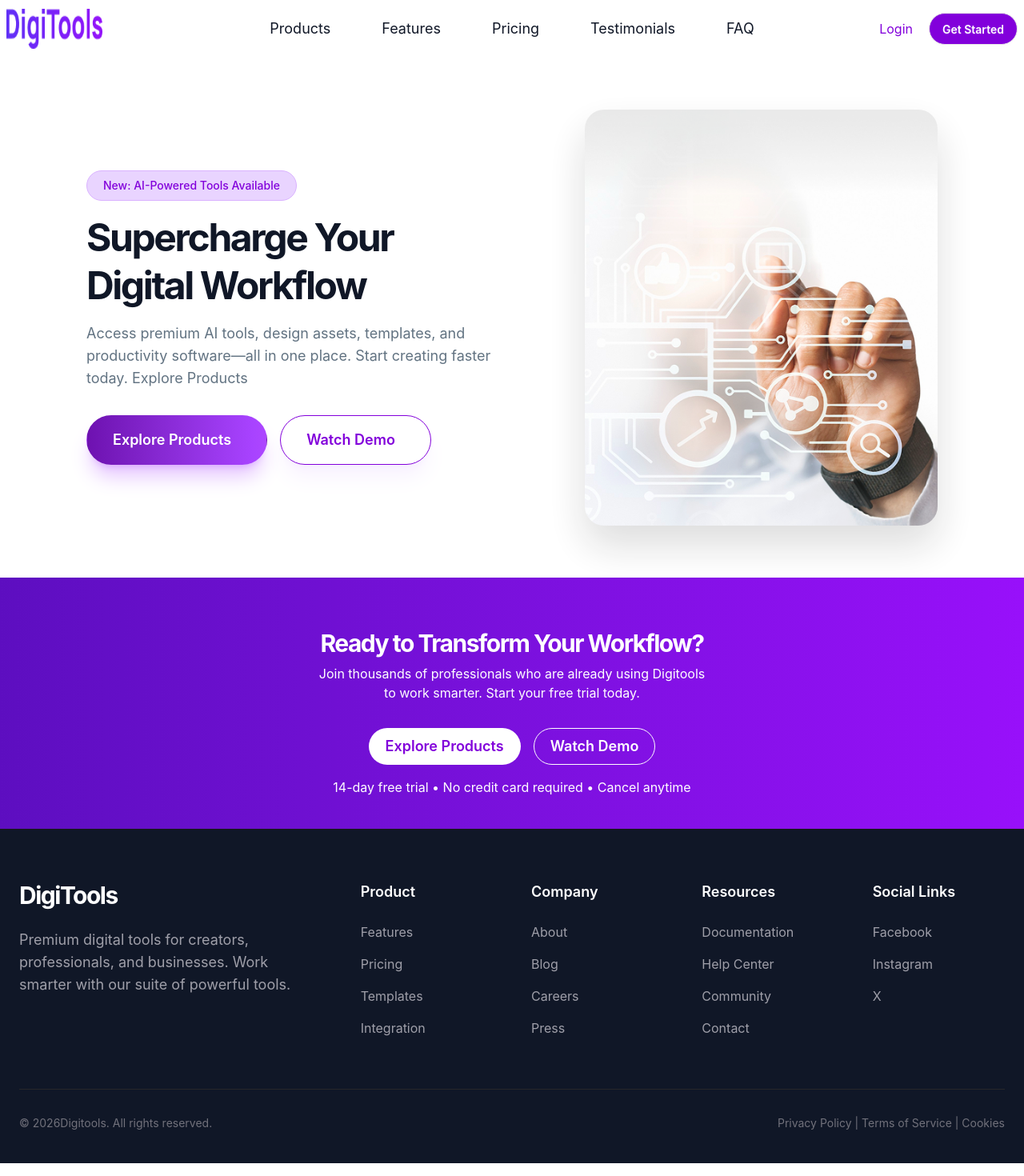
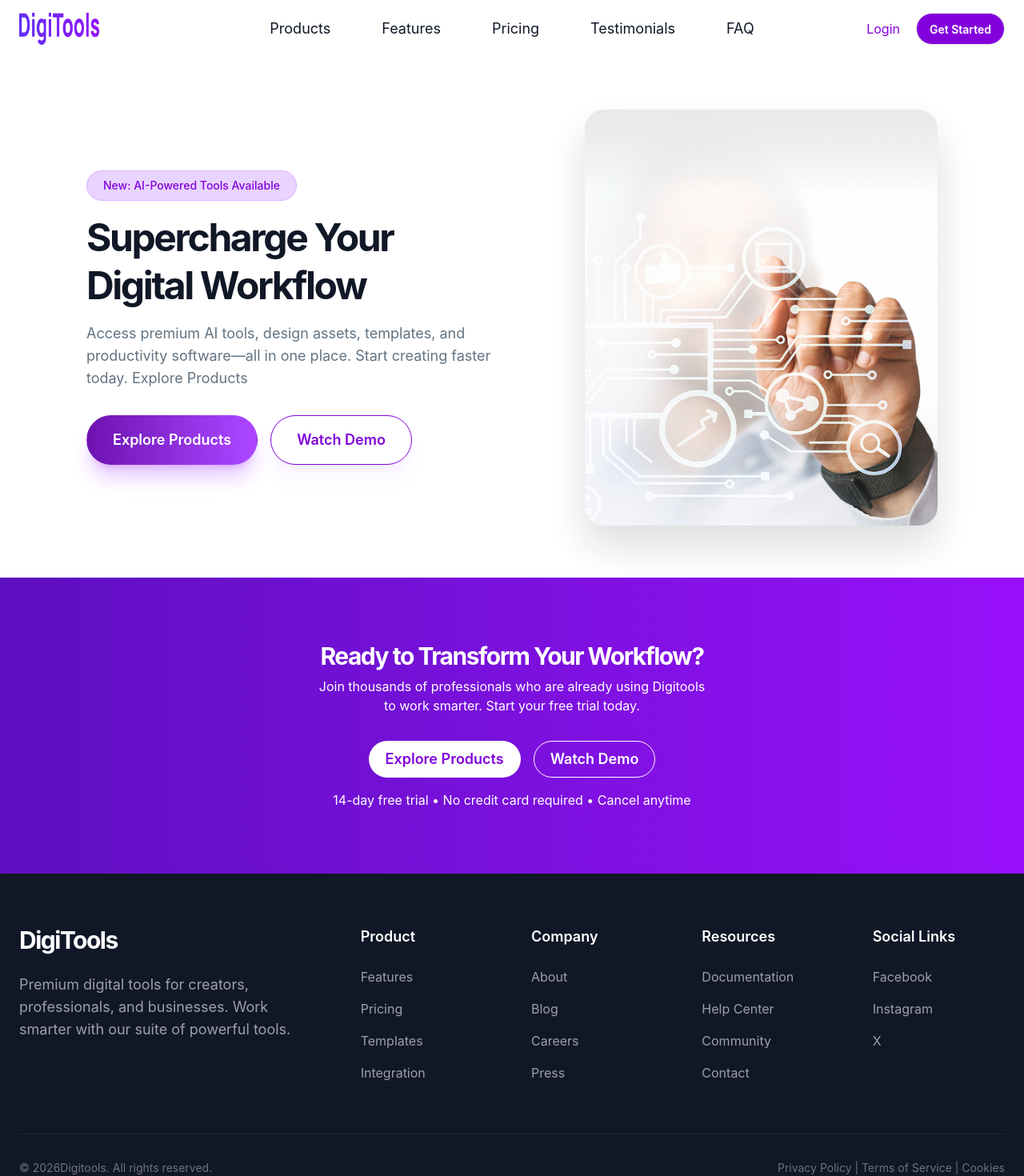
Before and after one commit to raimasaniyat/DigiTools, a React (Vite) app: page / in a window 1280 px wide. Shown: the top 1470 px of the page at 80% size. Built offline with nearby package versions, Linux system fonts and the light colour scheme.

Commit message:
heading tag updated

```diff
--- a/src/Components/Banner/Banner.jsx
+++ b/src/Components/Banner/Banner.jsx
@@ -26,11 +26,9 @@ const Banner = () => {
           <div className="flex flex-wrap gap-4 pt-4">
             <button className="bg-linear-to-r from-purple-800 to-purple-500 px-8 py-4 rounded-full font-semibold text-lg shadow-xl shadow-purple-500/30 flex items-center gap-3 group text-white border border-transparent">
               Explore Products
-              <span className="group-hover:translate-x-1 transition"></span>
             </button>
             <button className="bg-transparent px-8 py-4 rounded-full font-semibold text-lg shadow-xl shadow-purple-200/30 flex items-center gap-3 group text-purple-700 border border-purple-700">
               Watch Demo
-              <span className="group-hover:translate-x-1 transition"></span>
             </button>
           </div>
 
--- a/src/Components/Footer/Footer.jsx
+++ b/src/Components/Footer/Footer.jsx
@@ -19,7 +19,7 @@ const Footer = () => {
 
 
           <div className="md:col-span-2">
-            <h3 className="text-white font-semibold mb-6 text-lg">Product</h3>
+            <h5 className="text-white font-semibold mb-6 text-lg">Product</h5>
             <ul className="space-y-4 text-zinc-400">
               <li>
                 <a href="#" className="hover:text-white transition">
@@ -45,7 +45,7 @@ const Footer = () => {
           </div>
 
           <div className="md:col-span-2">
-            <h3 className="text-white font-semibold mb-6 text-lg">Company</h3>
+            <h5 className="text-white font-semibold mb-6 text-lg">Company</h5>
             <ul className="space-y-4 text-zinc-400">
               <li>
                 <a href="#" className="hover:text-white transition">
@@ -71,7 +71,7 @@ const Footer = () => {
           </div>
 
           <div className="md:col-span-2">
-            <h3 className="text-white font-semibold mb-6 text-lg">Resources</h3>
+            <h5 className="text-white font-semibold mb-6 text-lg">Resources</h5>
             <ul className="space-y-4 text-zinc-400">
               <li>
                 <a href="#" className="hover:text-white transition">
@@ -96,7 +96,7 @@ const Footer = () => {
             </ul>
           </div>
           <div className="md:col-span-2">
-            <h3 className="text-white font-semibold mb-6 text-lg">Social Links</h3>
+            <h5 className="text-white font-semibold mb-6 text-lg">Social Links</h5>
             <ul className="space-y-4 text-zinc-400">
               <li>
                 <a href="#" className="hover:text-white transition">
@@ -122,7 +122,7 @@ const Footer = () => {
           <div><p>© {new Date().getFullYear()}Digitools. All rights reserved.</p></div>
 
           <div className="flex gap-6">
-            <a href="#" className="hover:text-red-400 transition">
+            <a href="#" className="hover:text-purple-400 transition">
                 Privacy Policy | Terms of Service | Cookies
             </a>
           </div>
--- a/src/Components/Nav/NavBar.jsx
+++ b/src/Components/Nav/NavBar.jsx
@@ -3,7 +3,7 @@ import logo from '../../assets/DigiTools.png'
 const NavBar = () => {
     return (
         <div>
-            <div className="navbar">
+            <div className="navbar max-w-7xl mx-auto px-6">
                 <div className="navbar-start">
                     <div className="nav-logo flex items-center gap-1 font-bold text-xl">
                         <img className="w-10" src={logo} />
--- a/src/Components/WorkFlow/WorkFlow.jsx
+++ b/src/Components/WorkFlow/WorkFlow.jsx
@@ -1,18 +1,18 @@
 
 const WorkFlow = () => {
     return (
-        <div className="bg-linear-to-r from-violet-800 to-purple-600  pt-16 pb-10 text-center text-white">
+        <div className="bg-linear-to-r from-violet-800 to-purple-600  py-20 text-center text-white">
             <div className="w-125 mx-auto">
-                <h2 className="text-3xl font-bold tracking-tighter mb-2">
+                <h3 className="text-3xl font-bold tracking-tighter mb-2">
                     Ready to Transform Your Workflow?
-                </h2>
+                </h3>
                 <p>Join thousands of professionals who are already using Digitools to work smarter. Start your free trial today.</p>
             </div>
             <div className="flex flex-wrap gap-4 pt-4 my-4 justify-center">
-                <button className="bg-white px-5 py-2  rounded-full font-semibold text-lg  flex items-center gap-3 group text-purple-700 border border-transparent">
+                <button className="bg-white px-5 py-2  rounded-full font-semibold text-lg  flex items-center gap-3 group text-purple-700 border border-transparent hover:bg-transparent hover:text-white hover:border hover:border-white">
                 Explore Products
                 </button>
-                <button className="bg-transparent to-purple-500 px-5 py-2 rounded-full font-semibold text-lg  flex items-center gap-3 group text-white border border-white">
+                <button className="bg-transparent to-purple-500 px-5 py-2 rounded-full font-semibold text-lg  flex items-center gap-3 group text-white border border-white hover:bg-white hover:text-purple-700 hover:border hover:border-purple-700">
                 Watch Demo
                 </button>
             </div>
--- a/src/index.css
+++ b/src/index.css
@@ -2,8 +2,8 @@
 @plugin "daisyui";
 
 .nav-logo img{
-    width: 120px;
-    height: 50px;
+    width: 100px;
+    height: 40px;
 }
 .menu li{
     color: #101727;
```
